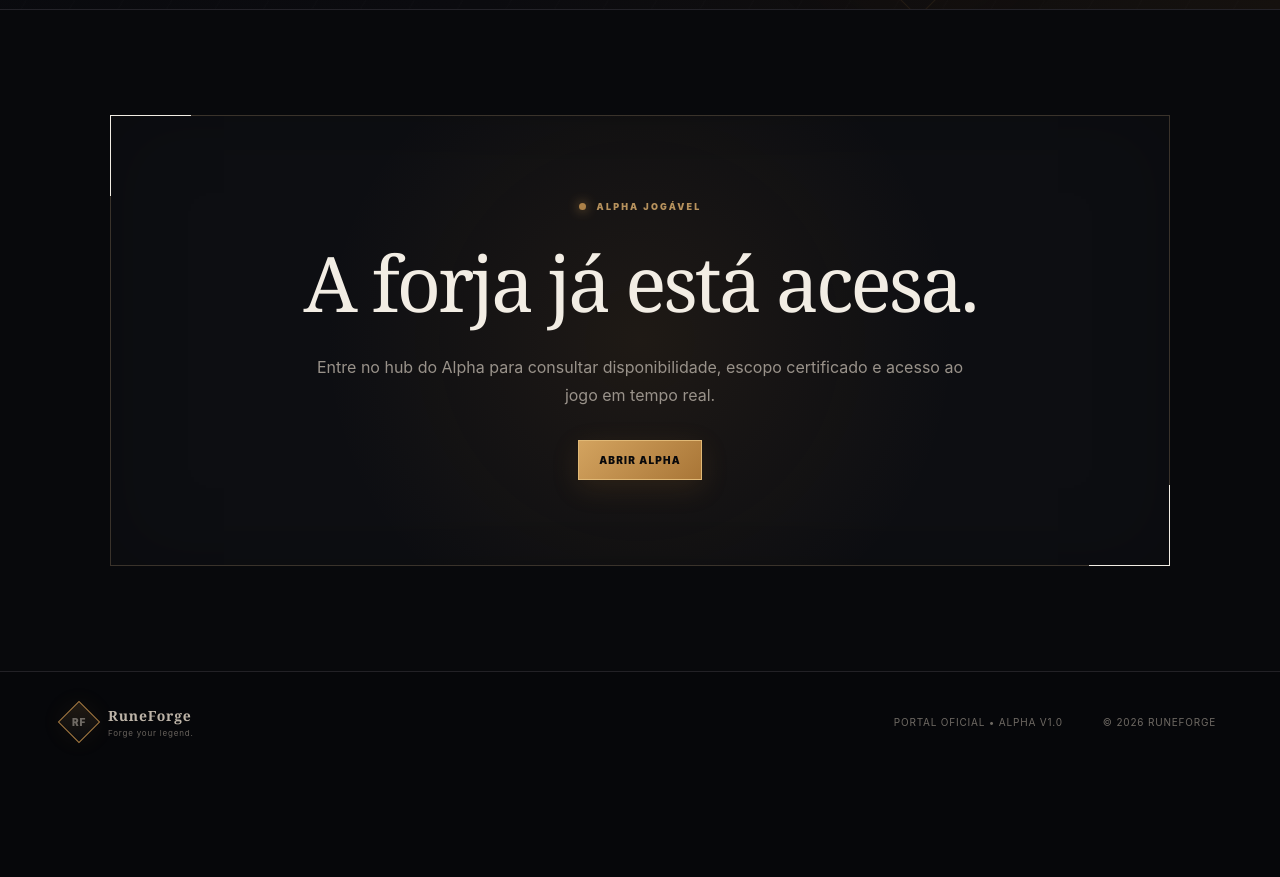
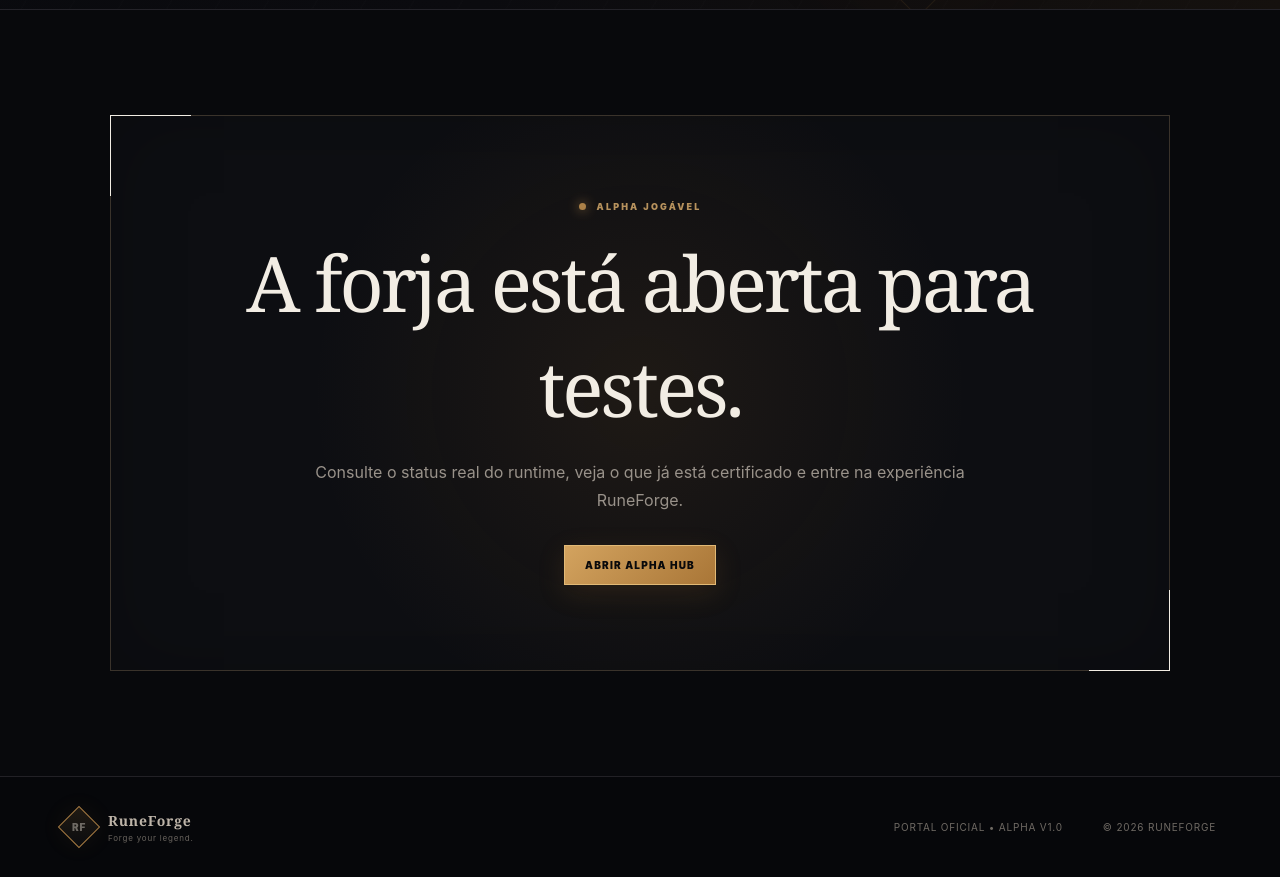
Before and after one commit to EntropiaEKaos/SiteRuneForged, a Next.js app: page / in a window 1280 px wide. Shown: the part 3714-4591 px from the top of the page. Before the commit the page ends 4486 px from the top, so only its background shows below. Built offline with nearby package versions, Linux system fonts and the light colour scheme.

Commit message:
feat(alpha): connect Home teaser to Alpha CMS resource

```diff
--- a/src/app/page.tsx
+++ b/src/app/page.tsx
@@ -1,13 +1,14 @@
-import { defaultCardsHome, defaultHome, defaultNavigation, defaultRegionsHome } from "@/lib/cms/defaults";
+import { defaultAlphaLaunch, defaultCardsHome, defaultHome, defaultNavigation, defaultRegionsHome } from "@/lib/cms/defaults";
 import { getPublishedContent } from "@/lib/cms/public-content";
-import type { CardShowcaseContent, HomeContent, NavigationContent, RegionShowcaseContent } from "@/lib/cms/content-model";
+import type { AlphaLaunchContent, CardShowcaseContent, HomeContent, NavigationContent, RegionShowcaseContent } from "@/lib/cms/content-model";
 
 export default async function HomePage() {
-  const [home, navigation, cards, regions] = await Promise.all([
+  const [home, navigation, cards, regions, alpha] = await Promise.all([
     getPublishedContent<HomeContent>("home", "main", defaultHome),
     getPublishedContent<NavigationContent>("navigation", "main", defaultNavigation),
     getPublishedContent<CardShowcaseContent>("cards", "home", defaultCardsHome),
     getPublishedContent<RegionShowcaseContent>("regions", "home", defaultRegionsHome),
+    getPublishedContent<AlphaLaunchContent>("alpha", "main", defaultAlphaLaunch),
   ]);
 
   return (
@@ -65,7 +66,7 @@ export default async function HomePage() {
       </section>
 
       <section className="section alpha" id="alpha">
-        <div className="alpha-panel"><div><span className="live-dot"/> {home.alpha.label}</div><h2>{home.alpha.title}</h2><p>{home.alpha.description}</p><a className="primary" href={home.alpha.cta.href}>{home.alpha.cta.label}</a></div>
+        <div className="alpha-panel"><div><span className="live-dot"/> {alpha.home.label}</div><h2>{alpha.home.title}</h2><p>{alpha.home.description}</p><a className="primary" href="/alpha">{alpha.home.ctaLabel}</a></div>
       </section>
 
       <footer><div className="footer-brand"><span className="brand-mark small"><span>RF</span></span><div><strong>RuneForge</strong><small>{navigation.footerTagline}</small></div></div><span>{navigation.footerLabel}</span><span>{navigation.copyright}</span></footer>
```
